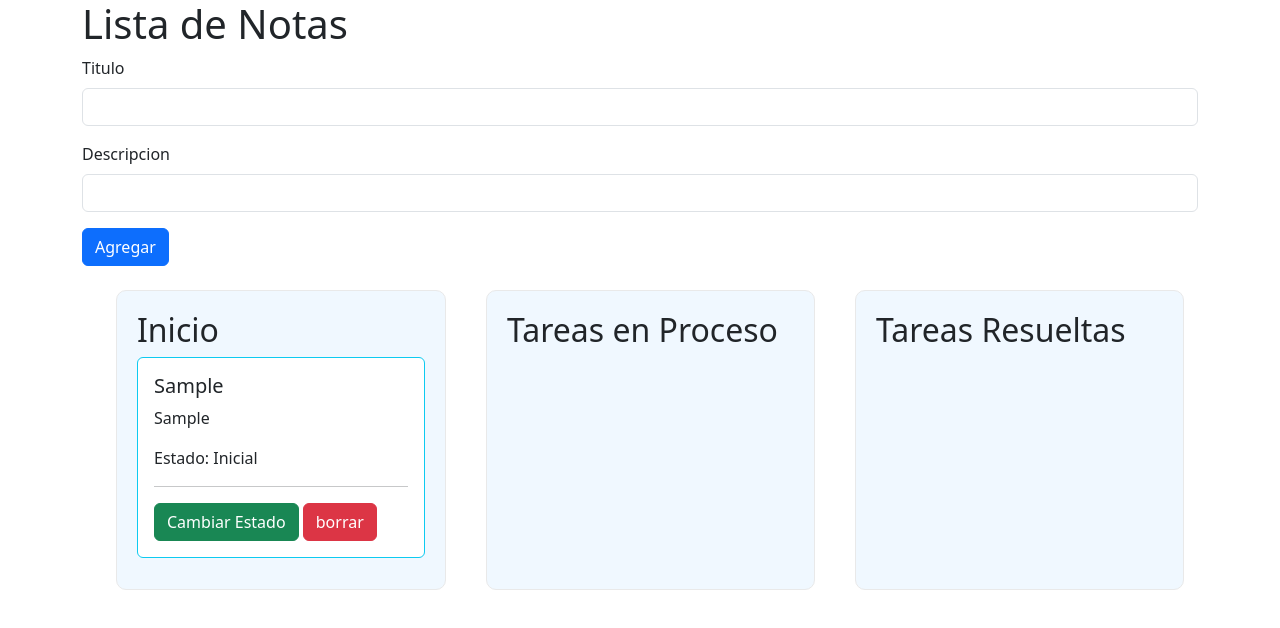
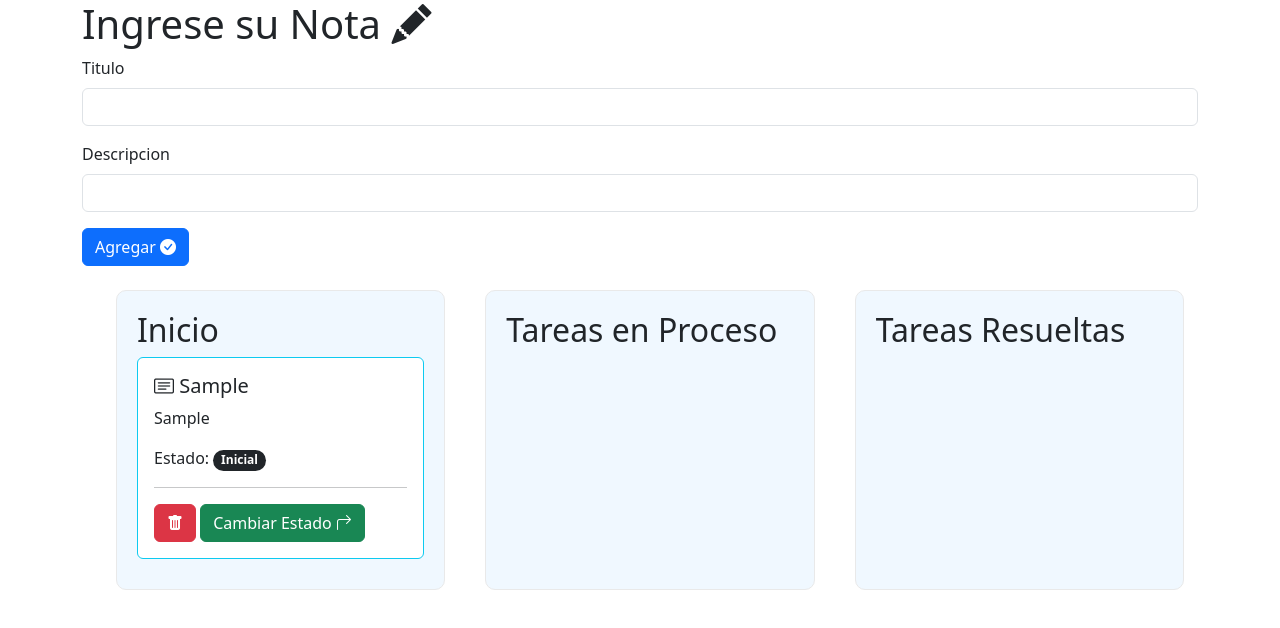
Before and after one commit to carvlc/proyecto-notas-grupo12, a React (Create React App) app: page / in a window 1280 px wide. Both pictures are taken after typing "Sample", "Sample" into the empty fields and a click on the button "Agregar". Shown: the top 628 px of the page. Built offline with nearby package versions, Linux system fonts and the light colour scheme.

Commit message:
update: se agregaron iconos y se oculta el boton cambio de estado cuando esta en resuelto

```diff
--- a/package.json
+++ b/package.json
@@ -14,6 +14,7 @@
   "license": "ISC",
   "dependencies": {
     "bootstrap": "^5.3.2",
+    "bootstrap-icons": "^1.11.1",
     "react": "^18.2.0",
     "react-bootstrap": "^2.9.1",
     "react-dom": "^18.2.0",
--- a/src/components/Nota.js
+++ b/src/components/Nota.js
@@ -1,19 +1,24 @@
 import Button from 'react-bootstrap/Button';
 import Card from 'react-bootstrap/Card';
+import Badge from 'react-bootstrap/Badge';
+
 
 function Nota({clave, titulo, texto,estado, borrarNota,cambiarEstado}) {
   return (
-    <Card key={clave} border='info' style={{ width: '18rem' }}>
+    <Card key={clave} border='info' >
+
       <Card.Body>
-        <Card.Title>{titulo}</Card.Title>
+        <Card.Title><i class="bi bi-card-text"></i> {titulo} </Card.Title>
 
         <Card.Text>{texto}</Card.Text>
-        <Card.Text>Estado: {estado}</Card.Text>
+        <Card.Text>Estado: <Badge pill bg="dark">{estado}</Badge> </Card.Text>
+
 
         <hr/>
-        <Button variant="success" onClick={() => (cambiarEstado(clave))}>Cambiar Estado</Button>
+        <Button variant="danger" onClick={() => borrarNota(clave)}><i class="bi bi-trash-fill"></i></Button>
         <span> </span>
-        <Button variant="danger" onClick={() => borrarNota(clave)}>borrar</Button>
+        {estado !== 'Resuelto'?<Button variant="success" onClick={() => (cambiarEstado(clave))}>Cambiar Estado <i class="bi bi-arrow-90deg-right"></i></Button>:<></>}
+
       </Card.Body>
     </Card>
   );
--- a/src/components/Notas.js
+++ b/src/components/Notas.js
@@ -57,7 +57,7 @@ function Notas() {
     return (
         <>
             <div className="container">
-                <h1>Lista de Notas</h1>
+                <h1>Ingrese su Nota <i class="bi bi-pencil-fill"></i></h1>
                 <Form onSubmit={handleSubmit} >
                     <Form.Group className="mb-3" controlId="formBasicEmail">
                         <Form.Label>Titulo</Form.Label>
@@ -69,7 +69,7 @@ function Notas() {
                         <Form.Control type="text" value={texto} onChange={(e) => setTexto(e.target.value)} />
                     </Form.Group>
                     <Button variant="primary" onClick={() => agregarNota()}>
-                        Agregar
+                        Agregar <i class="bi bi-check-circle-fill"></i>
                     </Button>
                 </Form>
             </div>
--- a/src/index.js
+++ b/src/index.js
@@ -1,7 +1,8 @@
 import React from "react";
 import ReactDOM from 'react-dom/client';
 import App from './App';
-import 'bootstrap/dist/css/bootstrap.min.css'
+import 'bootstrap/dist/css/bootstrap.min.css';
+import 'bootstrap-icons/font/bootstrap-icons.css';
 
 
 const root = ReactDOM.createRoot(document.getElementById('root'));
```
Also changed, not shown: 1 other file (tests, documents, lock files or other folders).
